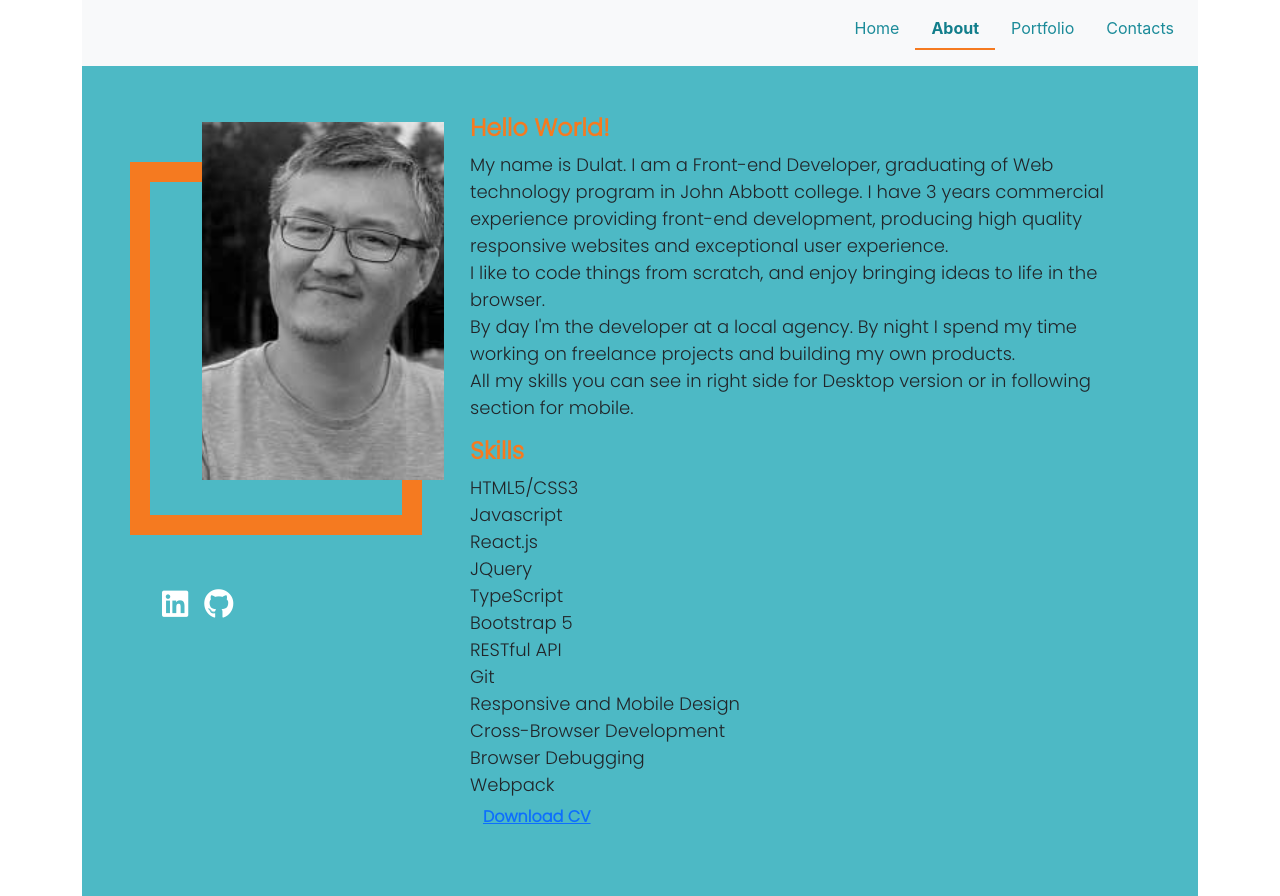
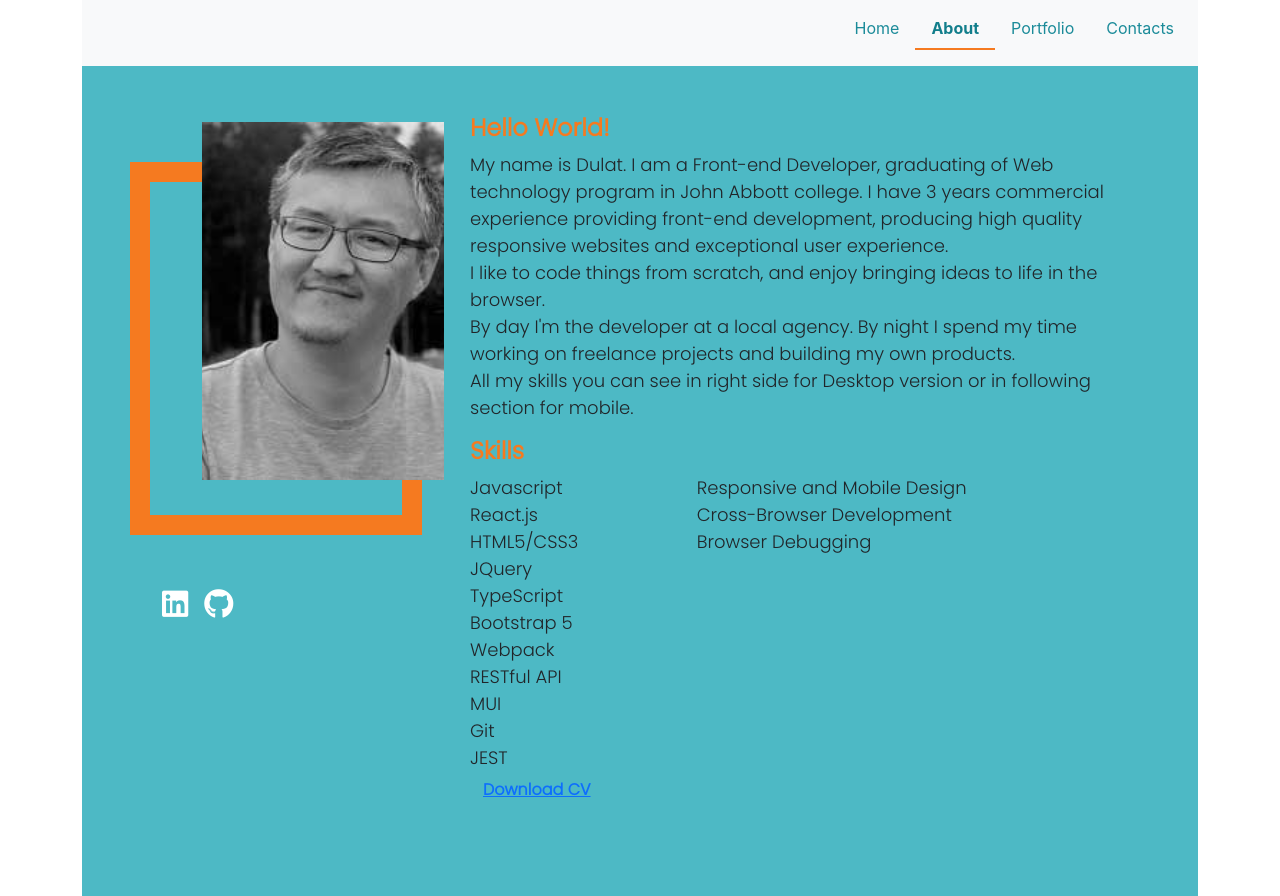
Before and after one commit to Dulatto/react-portfolio-2, a React (Create React App) app: page / in a window 1280 px wide. Both pictures are taken after a click on the tab "About". Built offline with nearby package versions, Linux system fonts and the light colour scheme.

Commit message:
styling about

```diff
--- a/src/Components/AboutPage.js
+++ b/src/Components/AboutPage.js
@@ -24,19 +24,25 @@ function AboutPage(props) {
                     All my skills you can see in right side for Desktop version or in following section for mobile.</p>
                 <figure>
                     <h4 className="fw-bold skills-header">Skills</h4>
-                    <div >
-                        <div className="box"><span >HTML5/CSS3</span></div>
+                    <div className="row">
+                        <div className="col-4">
                             <div className="box"><span >Javascript</span></div>
                             <div className="box"><span >React.js</span></div>
+                            <div className="box"><span >HTML5/CSS3</span></div>
                             <div className="box"><span >JQuery</span></div>
                             <div className="box"><span >TypeScript</span></div>
                             <div className="box"><span >Bootstrap 5</span></div>
+                            <div className="box"><span >Webpack</span></div>
                             <div className="box"><span >RESTful API</span></div>
+                            <div className="box"><span >MUI</span></div>
                             <div className="box"><span >Git</span></div>
+                            <div className="box"><span >JEST</span></div>
+                        </div>
+                        <div className="col-6">
                             <div className="box"><span >Responsive and Mobile Design</span></div>
                             <div className="box"><span >Cross-Browser Development</span></div>
                             <div className="box"><span >Browser Debugging</span></div>
-                        <div className="box"><span >Webpack</span></div>
+                        </div>
 
                         <div className="box"><button className="btn btn-default btn-md"><a href="../doc/CV_Dulat_Omarov_2022.pdf" ><b> Download CV</b></a></button></div>
                     </div>
```
Lines whose indentation alone changed are shown as unchanged.
